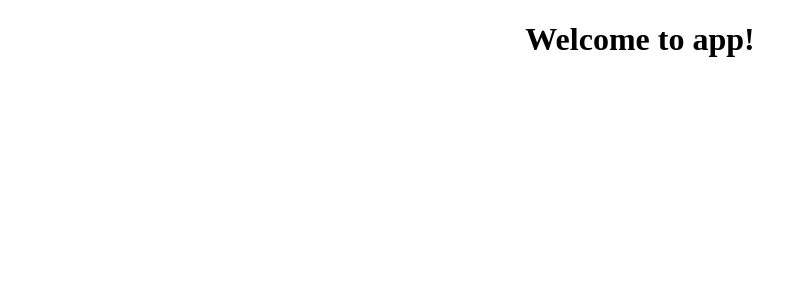
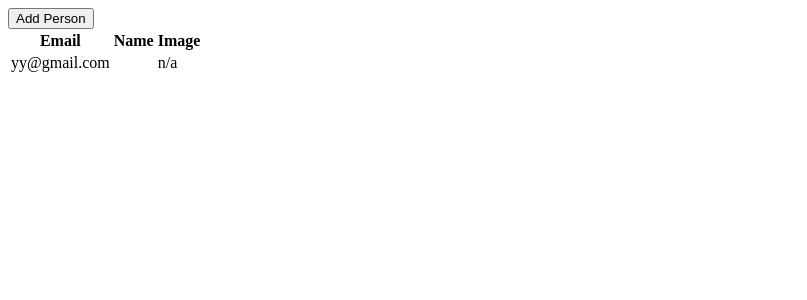
Before and after one commit to klamgade/BoatProject, an Angular app in the folder learnAngularAsap/: page / in a window 1280 px wide. Shown: the top 300 px of the page, without its empty margins (0-807 px from the left). Built offline with nearby package versions, Linux system fonts and the light colour scheme.

Commit message:
populating a user schema details

```diff
--- a/learnAngularAsap/src/app/app.component.html
+++ b/learnAngularAsap/src/app/app.component.html
@@ -1,6 +1,19 @@
-<!--The content below is only a placeholder and can be replaced.-->
-<div style="text-align:center">
-  <h1>
-    Welcome to {{ title }}!
-  </h1>
-  </div>
+<div>
+  <button (click)="addPerson()">Add Person</button>
+<table>
+  <thead>
+    <tr>
+      <th>Email</th>
+      <th>Name</th>
+      <th>Image</th>
+    </tr>
+  </thead>
+  <tbody >
+    <tr *ngFor="let people of peopleList">
+      <td>{{people.email}}</td>
+      <td>{{people.userName}}</td>
+      <td>{{people.image}}</td>
+    </tr>
+
+  </tbody>
+</table>
--- a/learnAngularAsap/src/app/app.component.ts
+++ b/learnAngularAsap/src/app/app.component.ts
@@ -1,4 +1,5 @@
 import { Component } from '@angular/core';
+import { User } from './interface';
 
 @Component({
   selector: 'app-root',
@@ -7,4 +8,30 @@ import { Component } from '@angular/core';
 })
 export class AppComponent {
   title = 'app';
+
+
+peopleList: User[] = [];
+
+  ngOnInit(): void {
+
+    let people = {
+      email: "yy@gmail.com",
+      name:"kamal",
+      image: "n/a"
+    };
+
+    this.peopleList.push(people);
+  }
+
+
+  addPerson():void{
+
+    let kamalInfo = {
+      email: "kamal@google.com",
+      name: "Kamal",
+      image: "n/a"
+    };
+    this.peopleList.push(kamalInfo);
+
+  }
 }
--- /dev/null
+++ b/learnAngularAsap/src/app/interface.ts
@@ -0,0 +1,5 @@
+export interface User{
+    email: string;
+    name: string;
+    image: string;
+}
```
